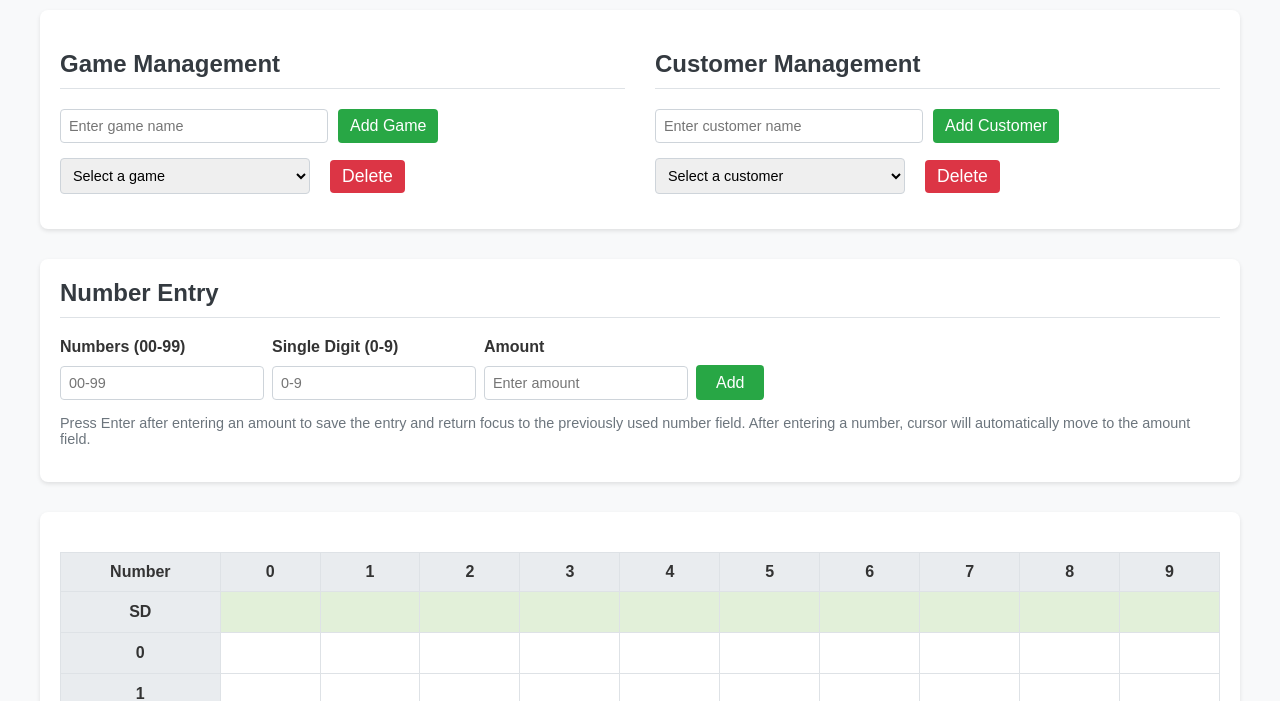
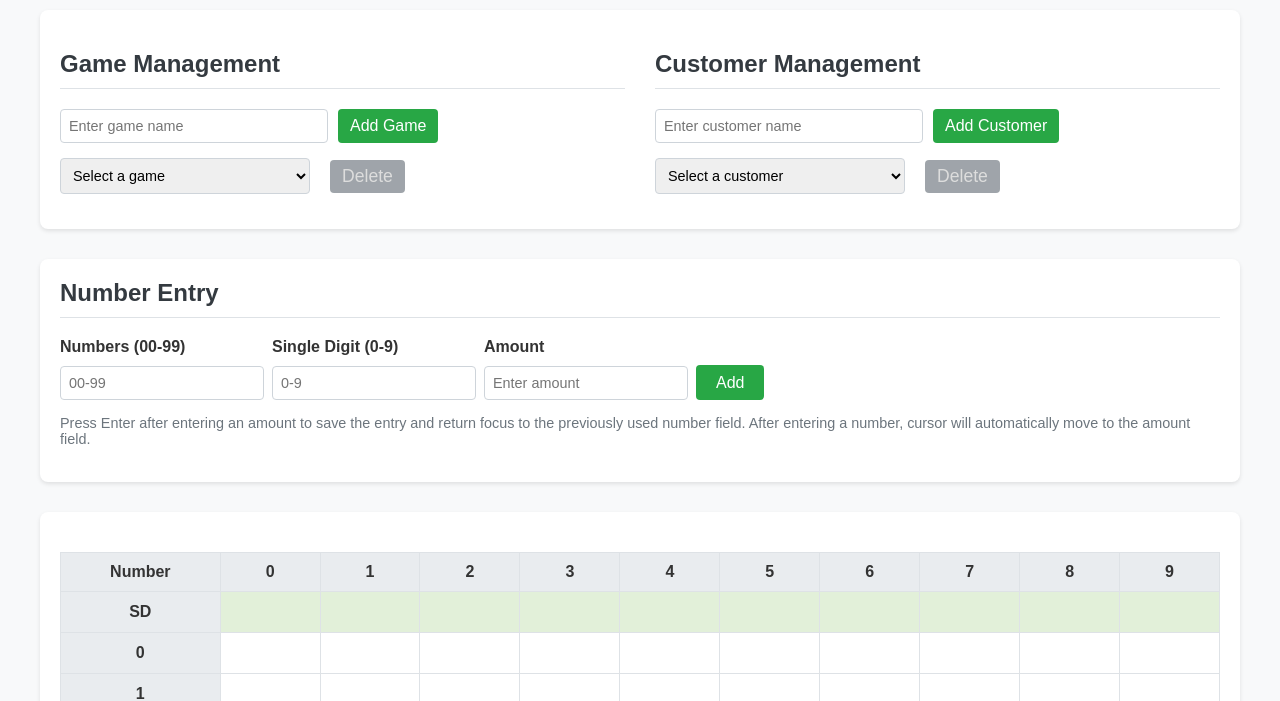
Before and after one commit to dev-praveen/game-app, a website: page public/index.html in a window 1280 px wide. Shown: the part 99-800 px from the top of the page. Drawn offline with Linux system fonts and the light colour scheme; no server answers.

Commit message:
added delete buttons

```diff
--- a/public/script.js
+++ b/public/script.js
@@ -111,6 +111,7 @@ document.addEventListener('DOMContentLoaded', () => {
         // Clear existing options (except the default)
         selectGameDropdown.innerHTML = '<option value="">Select a game</option>';
         summaryGameFilter.innerHTML = '<option value="all">All Games</option>';
+        deleteGameBtn.disabled = true; // Disable button immediately after clearing
 
         games.forEach(game => {
             const option1 = document.createElement('option');
@@ -123,6 +124,8 @@ document.addEventListener('DOMContentLoaded', () => {
             option2.textContent = game.name;
             summaryGameFilter.appendChild(option2);
         });
+        // Ensure button is disabled after population if default option is selected
+        deleteGameBtn.disabled = !selectGameDropdown.value;
     }
 
     // Function to populate customer dropdown
@@ -130,6 +133,7 @@ document.addEventListener('DOMContentLoaded', () => {
         // Clear existing options (except the default)
         selectCustomerDropdown.innerHTML = '<option value="">Select a customer</option>';
         summaryCustomerFilter.innerHTML = '<option value="all">All Customers</option>';
+        deleteCustomerBtn.disabled = true; // Disable button immediately after clearing
 
         // Create an array for summary filter options to avoid duplicates
         const summaryOptions = new Set();
@@ -150,6 +154,8 @@ document.addEventListener('DOMContentLoaded', () => {
                 summaryCustomerFilter.appendChild(summaryOption);
             }
         });
+        // Ensure button is disabled after population if default option is selected
+        deleteCustomerBtn.disabled = !selectCustomerDropdown.value;
     }
 
     // Function to generate the betting grid structure AND populate it
@@ -765,6 +771,9 @@ document.addEventListener('DOMContentLoaded', () => {
         // Don't fetch all bets initially, wait for selection
         // await fetchBets(); // Remove initial fetch of all bets
         await updateCustomerSummary(); // Fetch initial summary (defaults to 'all' games)
+
+        // Logic moved to populate functions and change handlers
+
         console.log('App initialized.');
     }
 
--- a/public/style.css
+++ b/public/style.css
@@ -98,6 +98,14 @@ button {
 
 .delete-btn:hover {
      background-color: #c82333;
+}
+
+.delete-btn:disabled,
+button[disabled].delete-btn { /* Increase specificity */
+    background-color: #6c757d !important; /* Grey background when disabled */
+    opacity: 0.65 !important;             /* Make it look faded */
+    cursor: not-allowed !important;       /* Indicate it's not clickable */
+    color: #ccc !important;               /* Lighter text color */
 }
 
 /* Removed .delete-all-btn styles */
```
